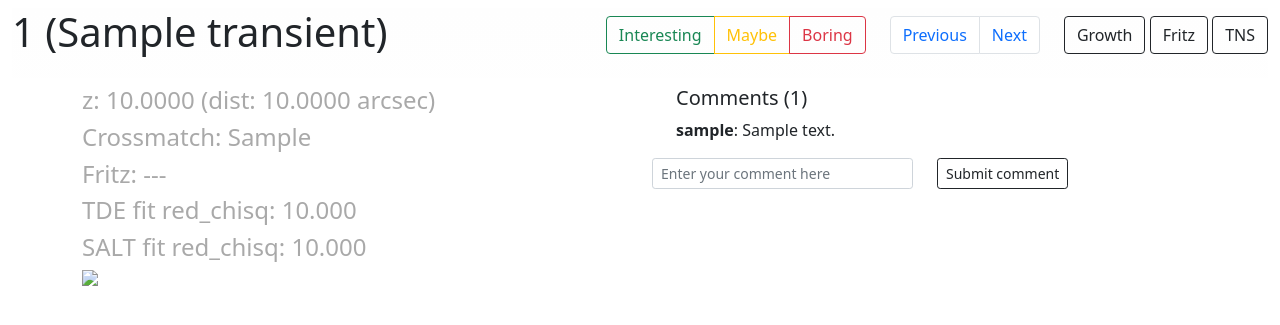
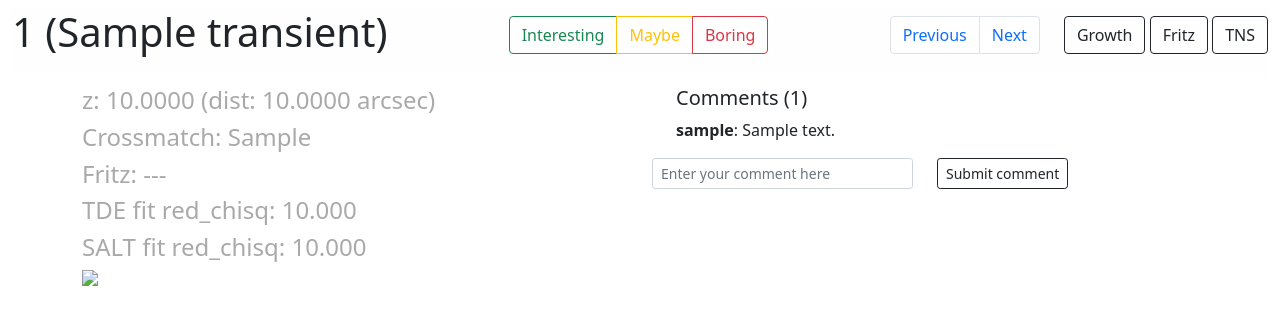
Before and after one commit to simeonreusch/ztfnuclear, a Flask app: template ztfnuclear/templates/transient.html in a window 1280 px wide. Shown: the part 56-381 px from the top of the page. Run offline with Flask 2, Linux system fonts and the light colour scheme; the template is opened without the code that fills it: most values are stand-ins (such as "Sample title", 1, 10 or a date in 2020); parts of the project's set-up code (start-up, migrations or seed data) failed here and were passed over; some libraries are stand-ins or nearby versions.

Commit message:
better alignment for rating buttons

```diff
--- a/ztfnuclear/templates/transient.html
+++ b/ztfnuclear/templates/transient.html
@@ -14,7 +14,7 @@
             {% endif %}
         </div>
 
-        <div class="col-auto my-2">
+        <div class="col-auto me-auto my-2">
             <form method="post" action="/rate/{{ transient.ztfid }}" >
 
                 <div class="btn-group" role="group" aria-label="Basic example">
```
